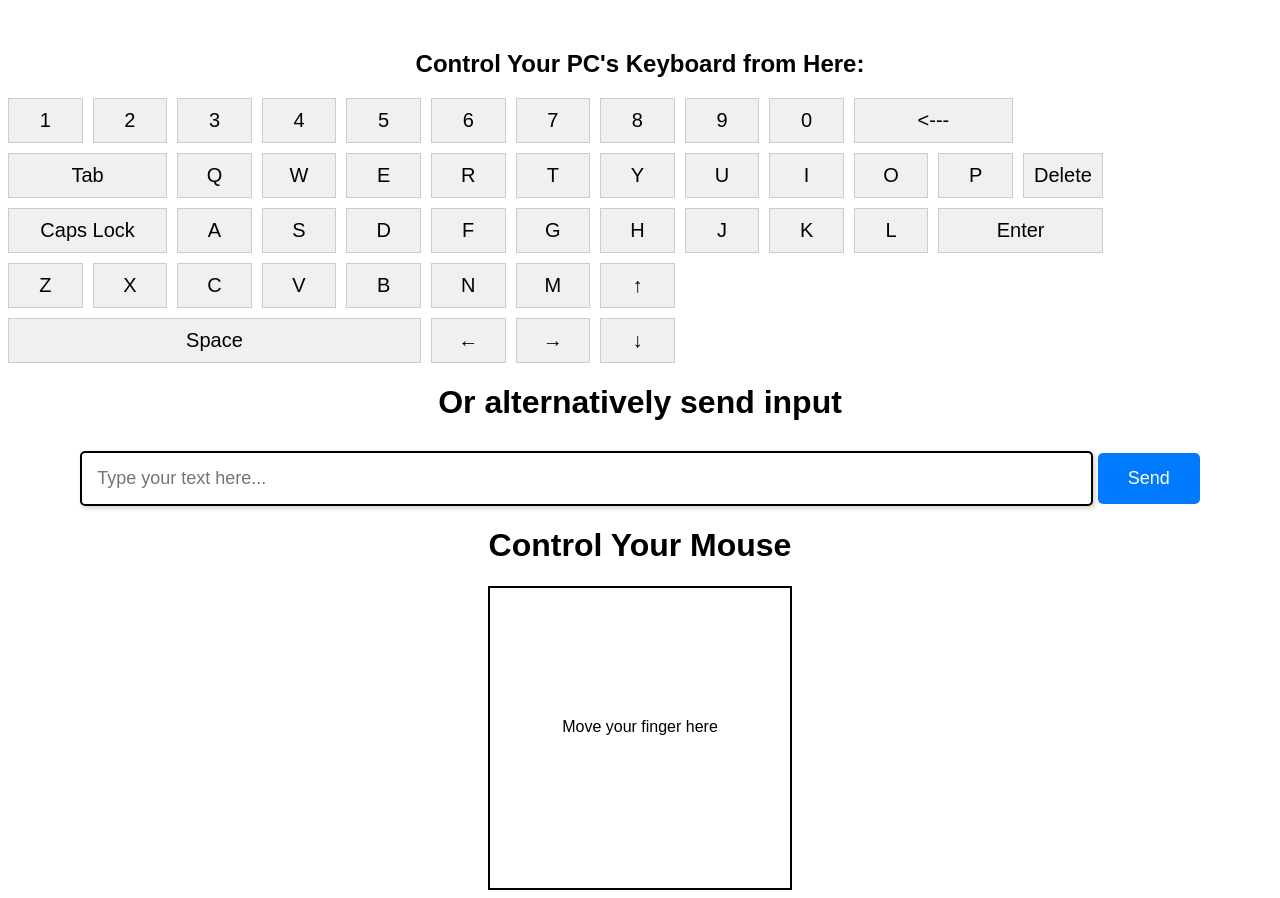
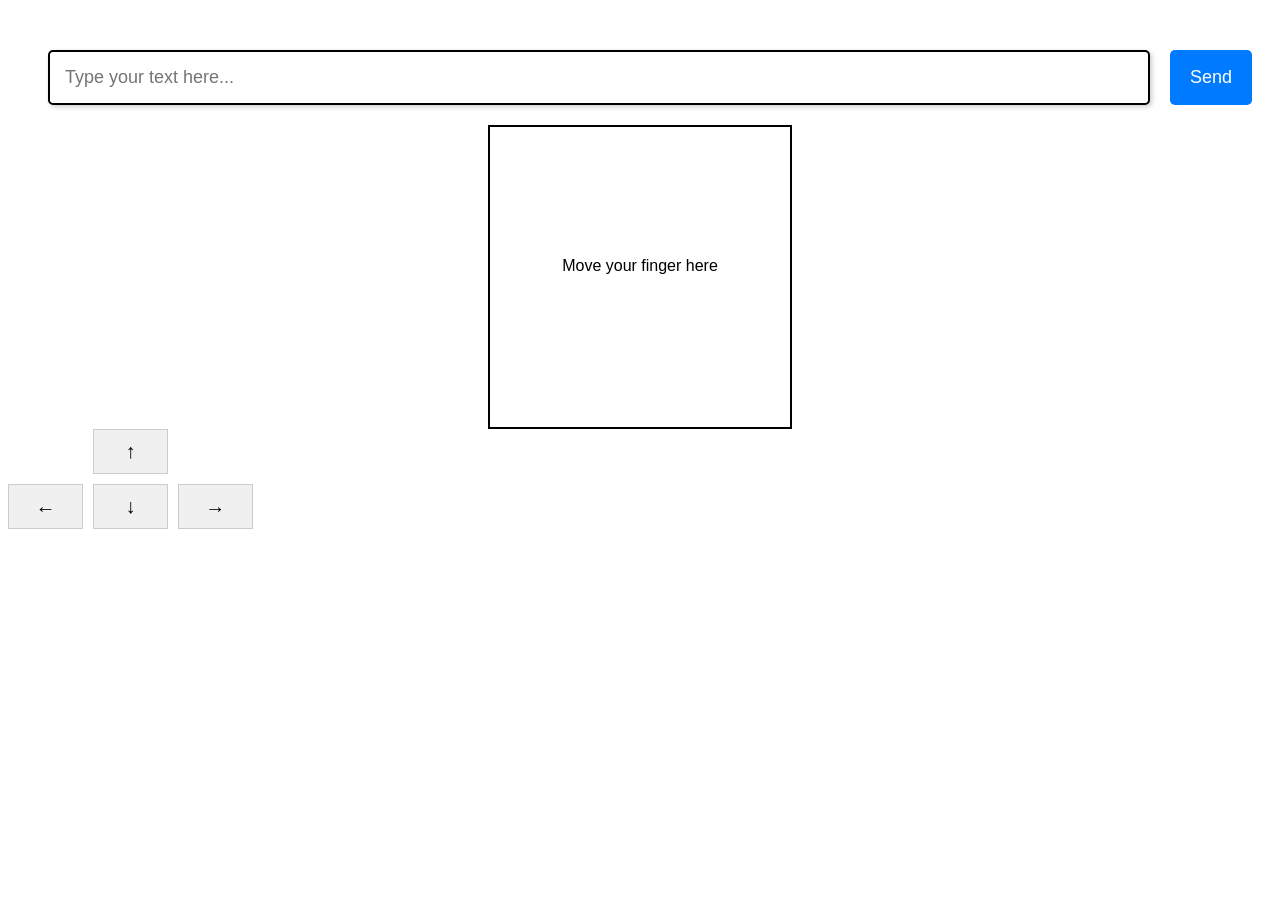
Before and after one commit to Yardenregev/pc_remote, a Django app: page / in a window 1280 px wide. After the commit the page ends 529 px from the top, so only its background shows below. Run offline with Django 5.2, Linux system fonts and the light colour scheme.

Commit message:
started to work on special keyboard

```diff
--- a/pc_remote/remote/templates/control/home.html
+++ b/pc_remote/remote/templates/control/home.html
@@ -12,7 +12,7 @@
             text-align: center;
             margin-top: 50px;
         }
-        #keyboard {
+        .keyboard {
             display: grid;
             grid-template-columns: repeat(15, 1fr); /* Adjust the number of columns as needed */
             gap: 10px; /* Space between buttons */
@@ -47,28 +47,31 @@
             cursor: pointer;
         }
         #inputForm {
+            display: flex;
+            flex-direction: row;
             text-align: center; /* Center the form */
             margin: 20px; /* Add some margin */
         }
 
         #inputField {
+            margin: 0 20px; /* Add some margin */
             width: 80%; /* Make the input field 80% of the container width */
             padding: 15px; /* Increase padding for a larger appearance */
             font-size: 18px; /* Increase font size */
             border: 2px solid #000; /* Add a border */
             border-radius: 5px; /* Rounded corners */
             box-shadow: 2px 2px 5px rgba(0, 0, 0, 0.2); /* Add a shadow */
+            flex: 1;
         }
 
         #sendInputButton {
-            padding: 15px 30px; /* Increase padding for the button */
+            padding: 15px 20px; /* Increase padding for the button */
             font-size: 18px; /* Increase font size */
             border: none; /* Remove border */
             border-radius: 5px; /* Rounded corners */
             background-color: #007BFF; /* Button background color */
             color: white; /* Text color */
             cursor: pointer; /* Pointer cursor on hover */
-            margin-top: 10px; /* Margin above the button */
             transition: background-color 0.3s; /* Transition effect */
         }
 
@@ -79,20 +82,19 @@
 
 </head>
 <body>
-
+        {% csrf_token %}
         {% csrf_token %}
 
+    {% csrf_token %}
+
     <div>
-        <h2>Control Your PC's Keyboard from Here:</h2>
-        {% include 'control/keyboard.html' %}
-    </div>
-    <div>
-        <h1>Or alternatively send input</h1>
         {% include 'control/input.html' %}
     </div>
     <div>
-        <h1>Control Your Mouse</h1>
         {% include "control/mouse.html" %}
+    </div>
+    <div>
+        {% include 'control/special_keyboard.html' %}
     </div>
 </body>
 </html>
--- /dev/null
+++ b/pc_remote/remote/templates/control/special_keyboard.html
@@ -0,0 +1,13 @@
+{% comment %} Arrows, delete, backspace,tab {% endcomment %}
+<div id="arrow-keys" class="keyboard">
+    {% for key in keyboard.arrow_keys %}
+    {% if key.empty_space == True %}
+        <span class="{% if key.width > 1 %}wide{% endif %}"
+        style="grid-row: {{ key.row }}; grid-column: span {{ key.width }};"></span>
+    {% else %}
+        <button class="keyboard-button {% if key.width > 1 %}wide{% endif %}"
+        style="grid-row: {{ key.row }}; grid-column: span {{ key.width }};"
+        onclick="sendKey('{{ key.value }}')">{{ key.label }}</button>
+    {% endif %}
+    {% endfor %}
+</div>
```
Also changed, not shown: pc_remote/remote/models.py (+37 -29 lines).
